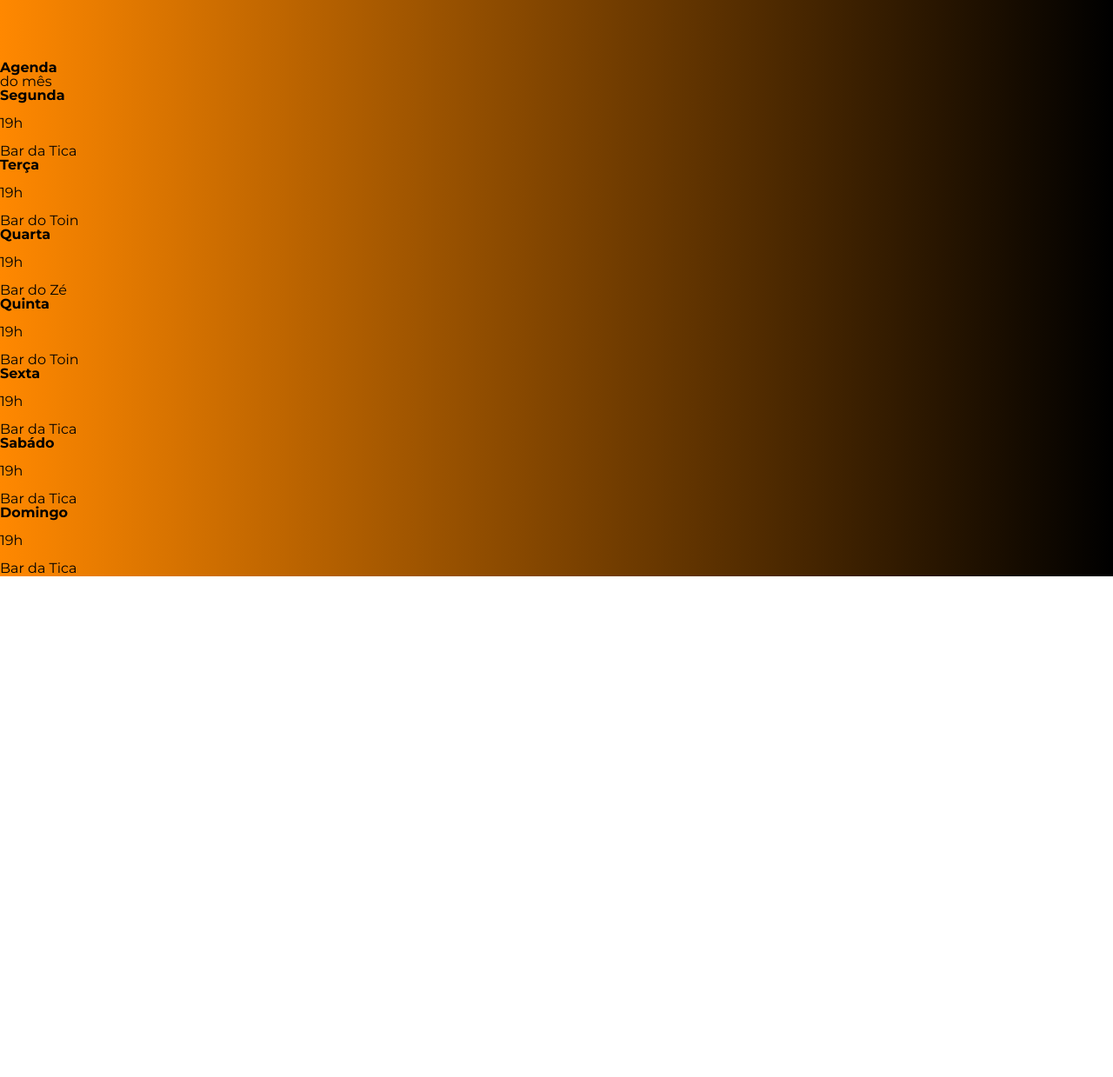
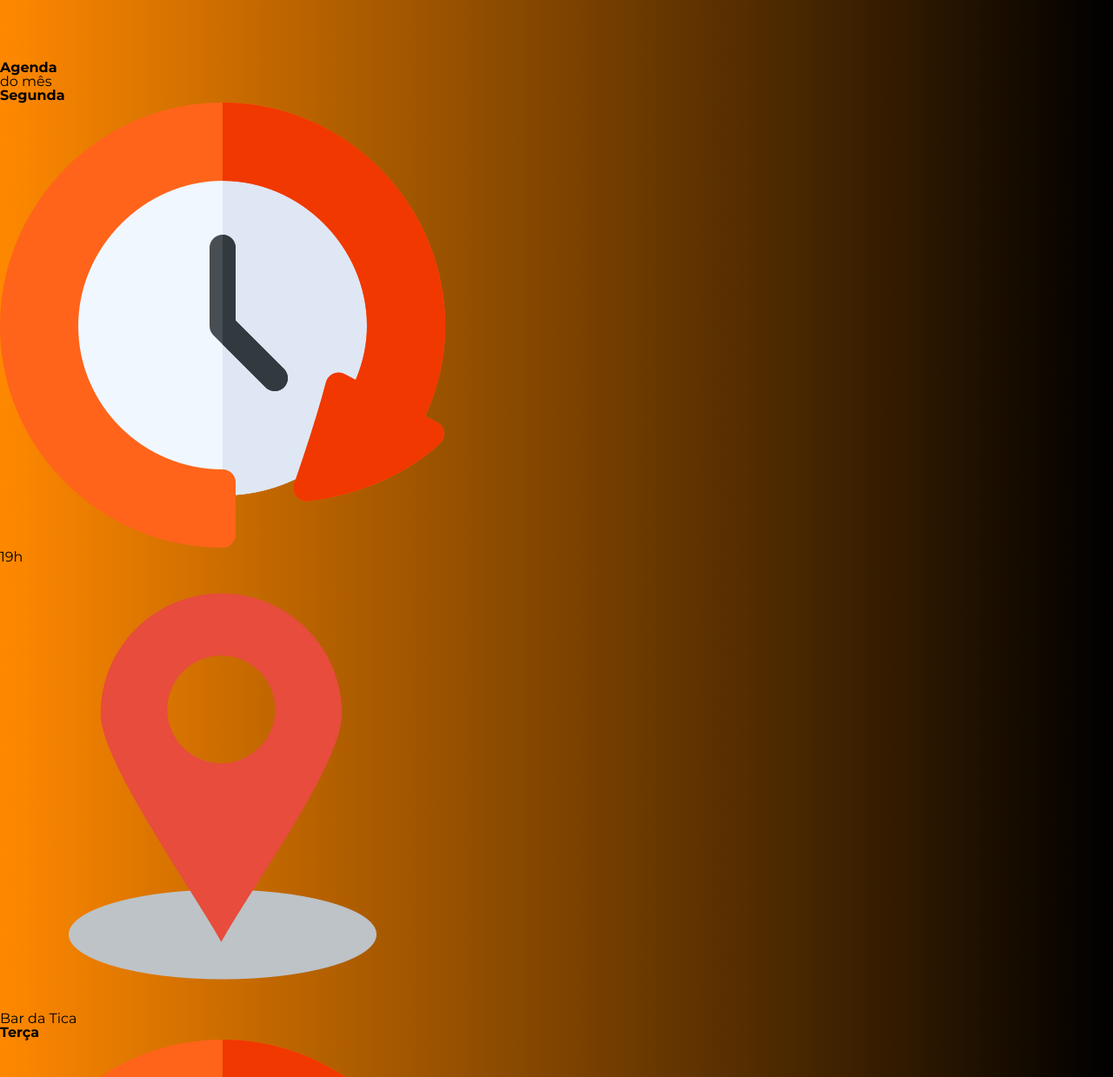
Before and after one commit to DavidAndradee/page_of_henrrique, a plain HTML site: page index.html in a window 1280 px wide. Shown: the part 3405-4644 px from the top of the page at 87% size. Before the commit the page ends 4068 px from the top, so only its background shows below. Drawn offline with Linux system fonts and the light colour scheme; the site is published under a folder, as on GitHub Pages, so addresses that start at the root find nothing; a web font is replaced by a local one.

Commit message:
benditas barras

```diff
--- a/index.html
+++ b/index.html
@@ -68,9 +68,9 @@
                     <div class="dia">
 
                         <div class="box-data">
-                            <img src="/src/assets/clockk.png" alt="">
+                            <img src="src/assets/clockk.png" alt="">
                             <p class="horario">19h</p>
-                            <img src="/src/assets/localizationn.png" alt="">
+                            <img src="src/assets/localizationn.png" alt="">
                             <p class="local">Bar da Tica</p>
                         </div>
                     </div>
@@ -78,9 +78,9 @@
                     <div class="dia">
 
                         <div class="box-data">
-                            <img src="/src/assets/clockk.png" alt="">
+                            <img src="src/assets/clockk.png" alt="">
                             <p class="horario">19h</p>
-                            <img src="/src/assets/localizationn.png" alt="">
+                            <img src="src/assets/localizationn.png" alt="">
                             <p class="local">Bar do Toin</p>
                         </div>
                     </div>
@@ -88,9 +88,9 @@
                     <div class= "dia">
 
                         <div class="box-data">
-                            <img src="/src/assets/clockk.png" alt="">
+                            <img src="src/assets/clockk.png" alt="">
                             <p class="horario">19h</p>
-                            <img src="/src/assets/localizationn.png" alt="">
+                            <img src="src/assets/localizationn.png" alt="">
                             <p class="local">Bar do Zé</p>
                         </div>
                     </div>
@@ -98,9 +98,9 @@
                     <div class="dia">
 
                         <div class="box-data">
-                            <img src="/src/assets/clockk.png" alt="">
+                            <img src="src/assets/clockk.png" alt="">
                             <p class="horario">19h</p>
-                            <img src="/src/assets/localizationn.png" alt="">
+                            <img src="src/assets/localizationn.png" alt="">
                             <p class="local">Bar do Toin</p>
                         </div>
                     </div>
@@ -108,9 +108,9 @@
                     <div class="dia">
 
                         <div class="box-data">
-                            <img src="/src/assets/clockk.png" alt="">
+                            <img src="src/assets/clockk.png" alt="">
                             <p class="horario">19h</p>
-                            <img src="/src/assets/localizationn.png" alt="">
+                            <img src="src/assets/localizationn.png" alt="">
                             <p class="local">Bar da Tica</p>
                         </div>
                     </div>
@@ -118,9 +118,9 @@
                     <div class="dia">
 
                         <div class="box-data">
-                            <img src="/src/assets/clockk.png" alt="">
+                            <img src="src/assets/clockk.png" alt="">
                             <p class="horario">19h</p>
-                            <img src="/src/assets/localizationn.png" alt="">
+                            <img src="src/assets/localizationn.png" alt="">
                             <p class="local">Bar da Tica</p>
                         </div>
                     </div>
@@ -128,9 +128,9 @@
                     <div class="dia">
 
                         <div class="box-data">
-                            <img src="/src/assets/clockk.png" alt="">
+                            <img src="src/assets/clockk.png" alt="">
                             <p class="horario">19h</p>
-                            <img src="/src/assets/localizationn.png" alt="">
+                            <img src="src/assets/localizationn.png" alt="">
                             <p class="local">Bar da Tica</p>
                         </div>
                     </div>
```
